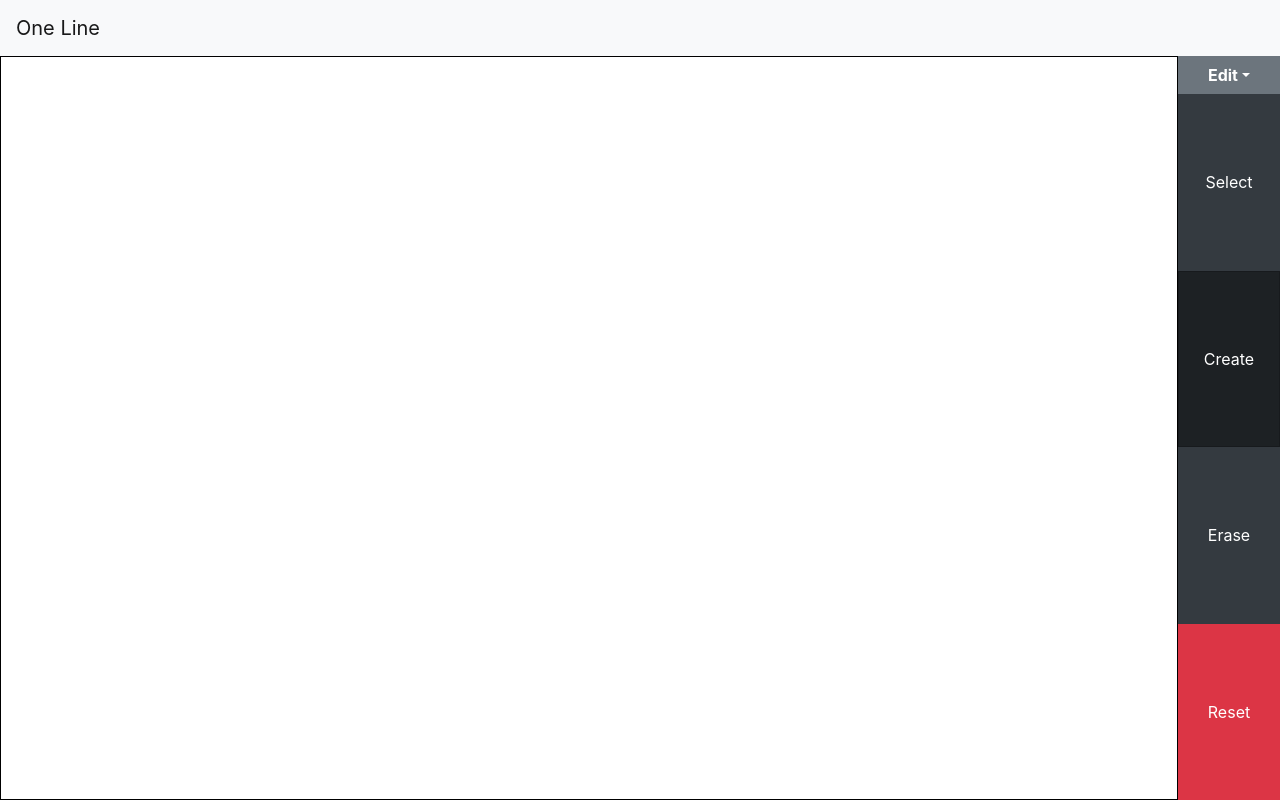
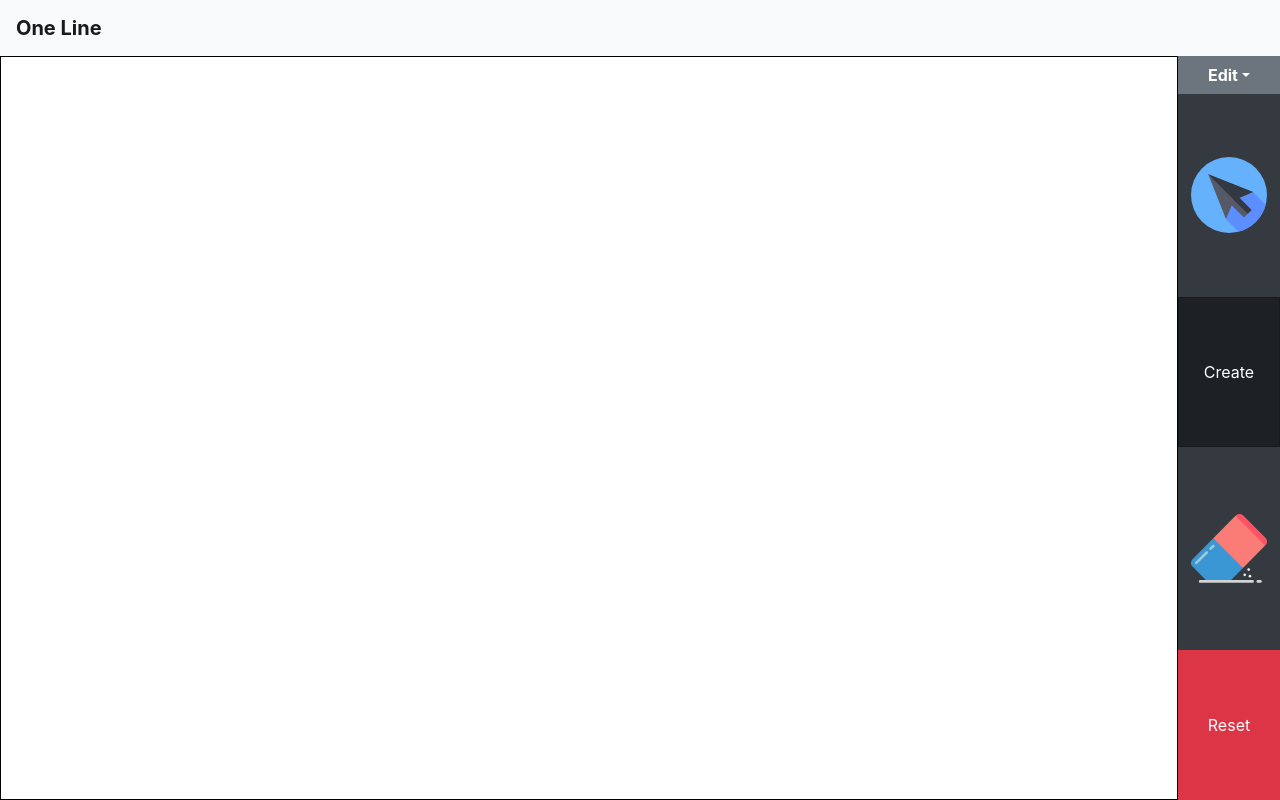
Before and after one commit to Chetan-Satpute/oneline, a React (Create React App) app: page / in a window 1280 px wide. Built offline with nearby package versions, Linux system fonts and the light colour scheme.

Commit message:
Added icon for select and erase

```diff
--- a/src/component/Controls.jsx
+++ b/src/component/Controls.jsx
@@ -17,6 +17,10 @@ class Controls extends React.Component {
     }
 
     render() {
+
+        var eraser = require('./images/eraser.svg');
+        var select = require('./images/cursor.svg');
+
         return (
             <div id="controlContainer">
 
@@ -29,10 +33,14 @@ class Controls extends React.Component {
                     ? <React.Fragment>
 
                         <ControlButton
-                            title="Select"
                             color="dark"
                             active={this.props.status.select}
-                            onClick={() => { this.props.updateToolStatus('select') }} />
+                            onClick={() => { this.props.updateToolStatus('select') }}>
+                            <img
+                                className="controlIcons"
+                                src={select}
+                                alt="Select" />
+                        </ControlButton>
 
                         <ControlButton
                             title="Create"
@@ -41,10 +49,14 @@ class Controls extends React.Component {
                             onClick={() => { this.props.updateToolStatus('create') }} />
 
                         <ControlButton
-                            title="Erase"
                             color="dark"
                             active={this.props.status.erase}
-                            onClick={() => { this.props.updateToolStatus('erase') }} />
+                            onClick={() => { this.props.updateToolStatus('erase') }}>
+                            <img
+                                className="controlIcons"
+                                src={eraser}
+                                alt="Erase" />
+                        </ControlButton>
 
                         <ControlButton
                             title="Reset"
@@ -85,7 +97,8 @@ function ControlButton(props) {
             type="button"
             className={`btn btn-${props.color} controlBtn ${props.active ? "active":""}`}
             onClick={props.onClick} >
-            {props.title}
+            {props.title && props.title}
+            {props.children}
         </button>
     );
 }
--- a/src/component/NavBar.jsx
+++ b/src/component/NavBar.jsx
@@ -10,7 +10,7 @@ function NavBar(props) {
                 type="button"
                 onClick={props.toggleSidebar} />
 
-            <span className="navbar-brand">One Line</span>
+            <span className="navbar-brand"><b>One Line</b></span>
 
         </nav>
     );
--- a/src/component/css/controls.css
+++ b/src/component/css/controls.css
@@ -21,6 +21,18 @@
     flex: 1 1 auto;
 }
 
+/* Icons made by <a href="https://www.flaticon.com/authors/smashicons" title="Smashicons">Smashicons</a> from <a href="https://www.flaticon.com/" title="Flaticon"> www.flaticon.com</a> */
+
+/* Black peeking out */
+/* Icons made by <a href="http://www.freepik.com/" title="Freepik">Freepik</a> from <a href="https://www.flaticon.com/" title="Flaticon"> www.flaticon.com</a> */
+
+/* Black blue cursor */
+/* Icons made by <a href="http://www.freepik.com/" title="Freepik">Freepik</a> from <a href="https://www.flaticon.com/" title="Flaticon"> www.flaticon.com</a> */
+
+.controlIcons {
+    width: 100%;
+}
+
 @media only screen and (max-width: 800px) {
     #controlContainer {
         height: 20%;
```
Also changed, not shown: src/component/Canvas.jsx (+9 -6 lines), src/component/images/cursor.svg (added), src/component/images/eraser.svg (added).
